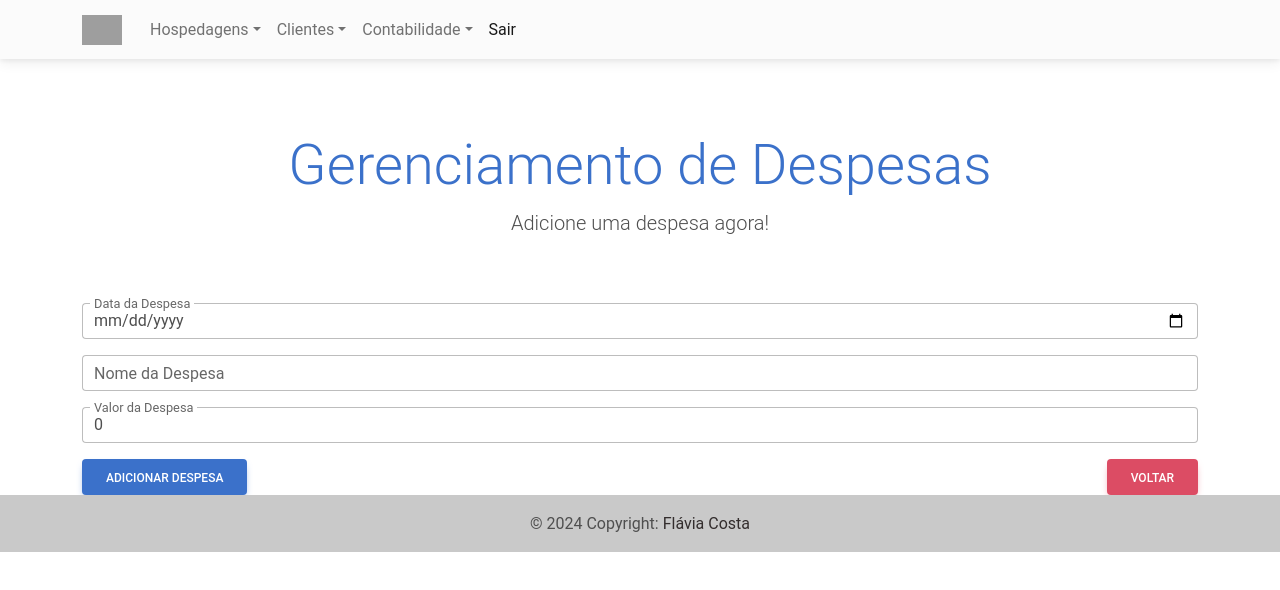
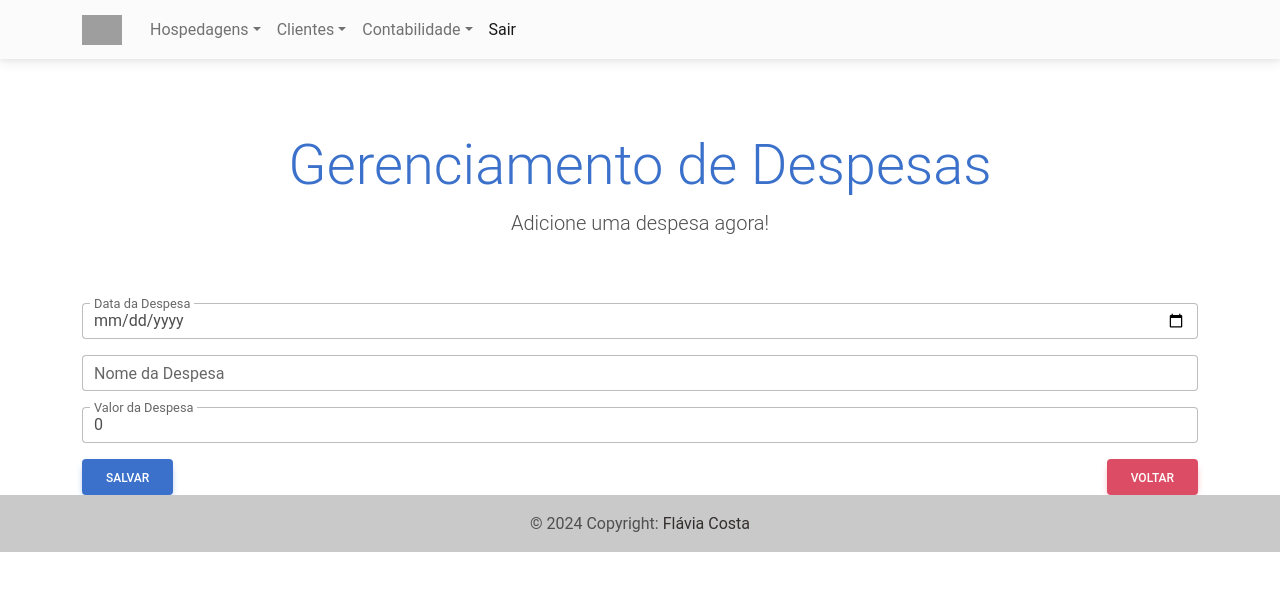
Before and after one commit to FlaviaCosta1037/hosting-management, a React (Create React App) app: page /AddExpense in a window 1280 px wide. Shown: the top 590 px of the page. Built offline with nearby package versions, Linux system fonts and the light colour scheme; grey boxes are pictures that could not be loaded.

Commit message:
Adjusted buttons

```diff
--- a/src/components/Expenses/AddExpense.jsx
+++ b/src/components/Expenses/AddExpense.jsx
@@ -81,7 +81,7 @@ export default function AddExpense() {
 
             <MDBRow className="mt-3">
               <MDBCol>
-                <MDBBtn onClick={handleAddExpense}>Adicionar Despesa</MDBBtn>
+                <MDBBtn onClick={handleAddExpense}>Salvar</MDBBtn>
               </MDBCol>
               <MDBCol className="text-end">
                 <MDBBtn color='danger' onClick={() => navigate('/expenses')}>Voltar</MDBBtn>
--- a/src/components/Expenses/EditExpenses.jsx
+++ b/src/components/Expenses/EditExpenses.jsx
@@ -120,7 +120,7 @@ function EditExpense() {
                                 />
                                 <MDBRow className="mt-3">
                                     <MDBCol>
-                                        <MDBBtn type="submit">Atualizar Despesa</MDBBtn>
+                                        <MDBBtn type="submit">Salvar</MDBBtn>
                                     </MDBCol>
                                     <MDBCol className="text-end">
                                         <MDBBtn color="danger" onClick={() => navigate('/expenses')}>Voltar</MDBBtn>
--- a/src/components/Expenses/ListExpenses.jsx
+++ b/src/components/Expenses/ListExpenses.jsx
@@ -141,6 +141,7 @@ export default function ListExpenses() {
                             ))}
                         </MDBTableBody>
                     </MDBTable>
+                </div >
                 <MDBContainer className="d-flex justify-content-center mt-4">
                     <MDBCard className="text-center" style={{ width: '300px' }}>
                         <MDBCardBody className='custom-card'>
@@ -150,9 +151,8 @@ export default function ListExpenses() {
                             </MDBTypography>
                         </MDBCardBody>
                     </MDBCard>
-                    </MDBContainer>
-                </div >
-            </MDBContainer>
+                </MDBContainer><br />
+            </MDBContainer><br />
             <Footer />
         </>
     );
--- a/src/components/Guest/AddHosting.jsx
+++ b/src/components/Guest/AddHosting.jsx
@@ -221,7 +221,7 @@ export default function AddHosting() {
 
                 <MDBRow className="mt-3">
                   <MDBCol>
-                    <MDBBtn onClick={handleAddHosting}>Adicionar Hospedagem</MDBBtn>
+                    <MDBBtn onClick={handleAddHosting}>Salvar</MDBBtn>
                   </MDBCol>
                   <MDBCol className="text-end">
                     <MDBBtn color='danger' onClick={() => navigate('/hosting')}>Voltar</MDBBtn>
--- a/src/components/Guest/editHosting.jsx
+++ b/src/components/Guest/editHosting.jsx
@@ -141,7 +141,7 @@ export default function EditHosting() {
 
             <MDBRow className="mt-3">
               <MDBCol>
-                <MDBBtn onClick={handleUpdateHosting}>Atualizar Hospedagem</MDBBtn>
+                <MDBBtn onClick={handleUpdateHosting}>Salvar</MDBBtn>
               </MDBCol>
               <MDBCol className="text-end">
                 <MDBBtn color='danger' onClick={() => navigate('/hosting')}>Voltar</MDBBtn>
--- a/src/components/Person/AddCustomer.jsx
+++ b/src/components/Person/AddCustomer.jsx
@@ -138,7 +138,7 @@ export default function AddCustomer() {
                 <MDBBtn className='me-1' color='danger' onClick={() => navigate('/listCustomer')}  >Voltar</MDBBtn>
               </MDBCol>
             </MDBRow>
-      </MDBContainer>
+      </MDBContainer><br />
       </div>
       <Footer></Footer>
     </>
```
Lines whose indentation alone changed are shown as unchanged.
